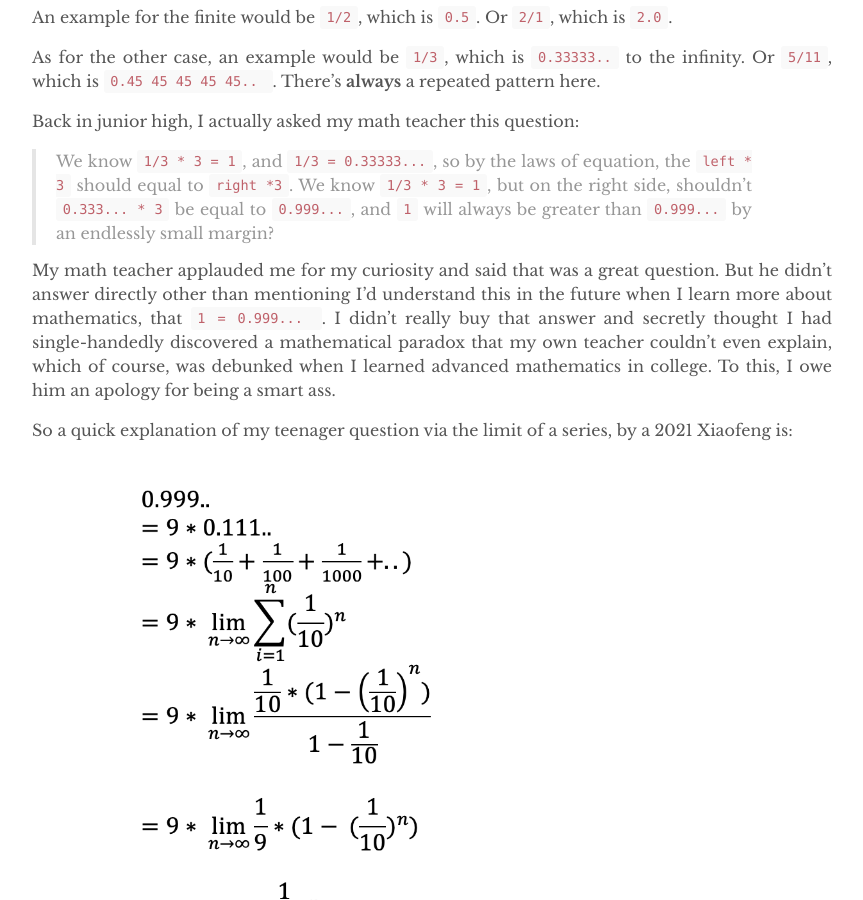
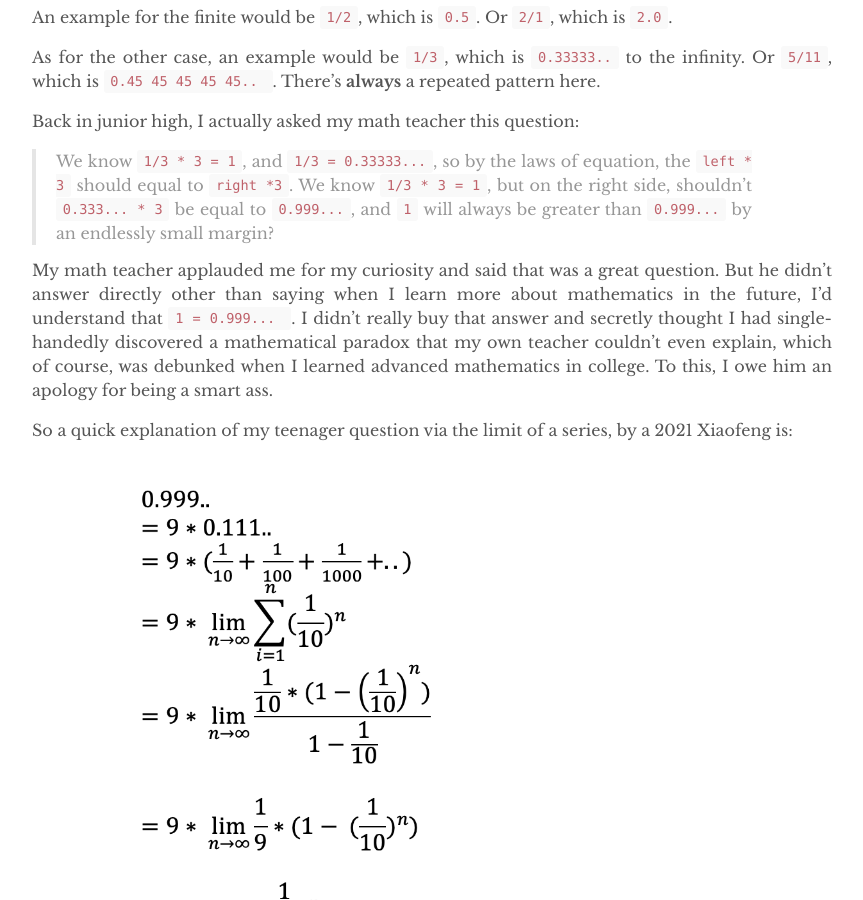
Before and after one commit to yuexiaofeng/yuexiaofeng.github.io, a Jekyll site: the page built from _posts/2021-03-14-life-of-pi.md, in a window 1280 px wide and 900 px high, scrolled down 1708 px. Shown: the whole window, without its empty margins (208-1071 px from the left). Built offline with Jekyll 4.4.1, drawn with Linux system fonts in a browser that asks for light colours.

Commit message:
updated the old pi post in 2021

```diff
--- a/_posts/2021-03-14-life-of-pi.md
+++ b/_posts/2021-03-14-life-of-pi.md
@@ -42,7 +42,7 @@ Back in junior high, I actually asked my math teacher this question:
 
 > We know `1/3 * 3 = 1`, and `1/3 = 0.33333...`, so by the laws of equation, the `left * 3` should equal to `right *3`. We know `1/3 * 3 = 1`, but on the right side, shouldn't `0.333... * 3` be equal to `0.999...`, and `1` will always be greater than `0.999...` by an endlessly small margin?
 
-My math teacher applauded me for my curiosity and said that was a great question. But he didn't answer directly other than mentioning  I'd understand this in the future when I learn more about mathematics, that `1 = 0.999... `. I didn't really buy that answer and secretly thought I had single-handedly discovered a mathematical paradox that my own teacher couldn't even explain, which of course, was debunked when I learned advanced mathematics in college. To this, I owe him an apology for being a smart ass.
+My math teacher applauded me for my curiosity and said that was a great question. But he didn't answer directly other than saying when I learn more about mathematics in the future, I'd understand that `1 = 0.999... `. I didn't really buy that answer and secretly thought I had single-handedly discovered a mathematical paradox that my own teacher couldn't even explain, which of course, was debunked when I learned advanced mathematics in college. To this, I owe him an apology for being a smart ass.
 
 So a quick explanation of my teenager question via the limit of a series, by a 2021 Xiaofeng is:
 
```
